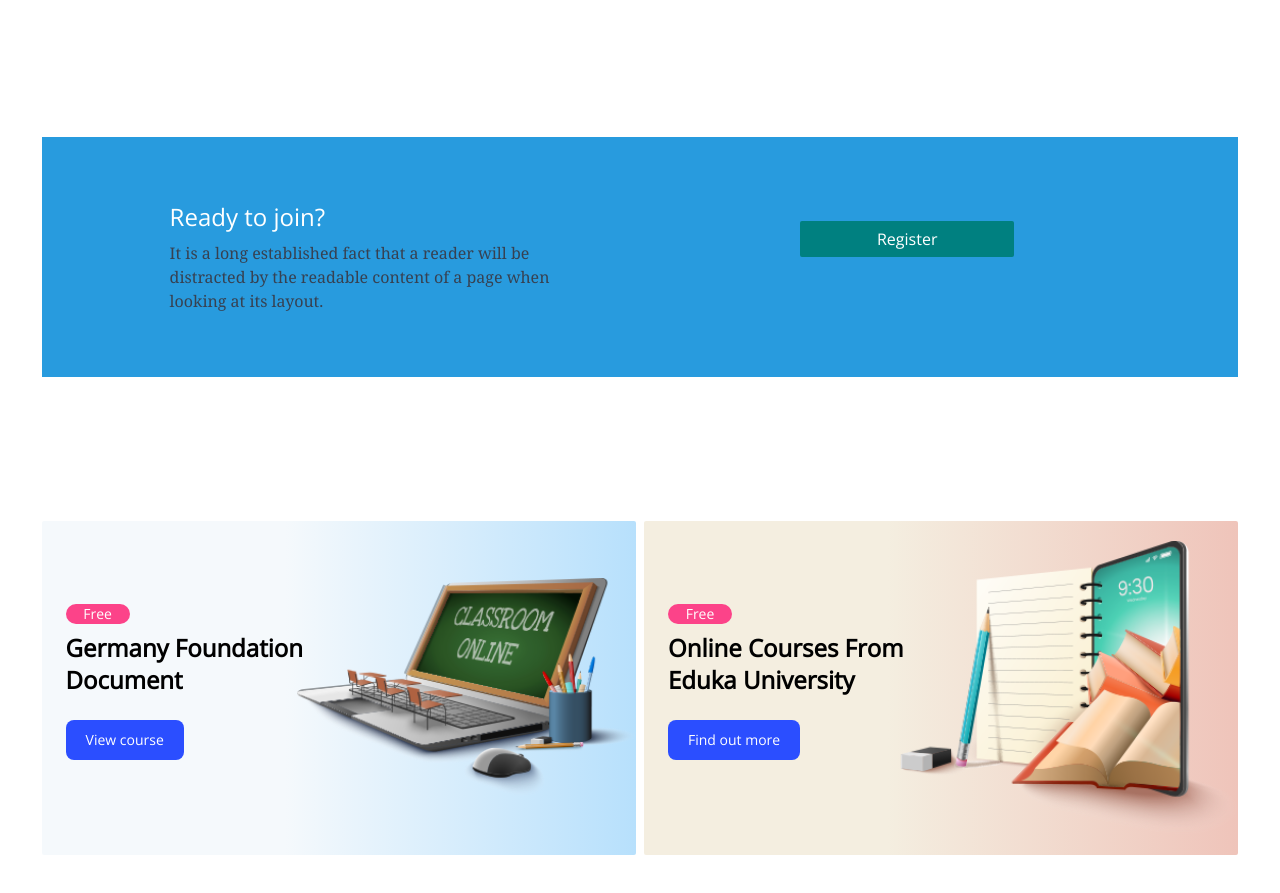
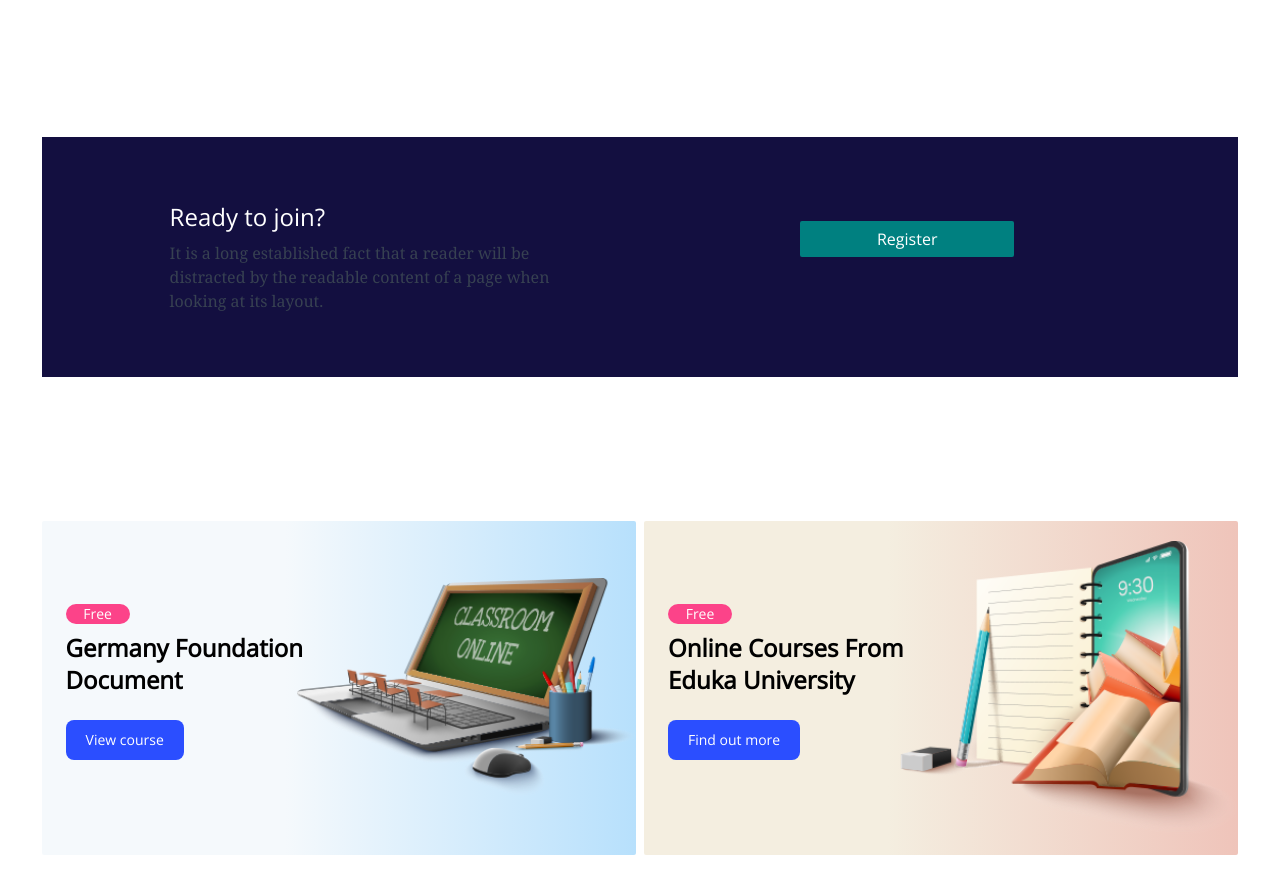
Before and after one commit to mohammednazim007/education-templete, a website: page index.html in a window 1280 px wide. Shown: the part 1840-2733 px from the top of the page. Drawn offline with nearby package versions, Linux system fonts and the light colour scheme.

Commit message:
ready to join section done

```diff
--- a/index.html
+++ b/index.html
@@ -372,7 +372,7 @@
         <!-- ready to join section  -->
         <section class="py-20  ">
             <div class="container">
-                <div class="explore_wraper bg-[#289BDE] text-white p-5 md:p-16 flex flex-col justify-center">
+                <div class="explore_wraper bg-[#130f40] text-white p-5 md:p-16 flex flex-col justify-center">
                     <div class="box-border px-16 ">
                         <h1 class="text-xl md:text-2xl pb-2">Ready to join?</h1>
                         <h1 class="text-gray-700 font-serif">It is a long established fact that a reader will
```
Also changed, not shown: dist/output.css.
